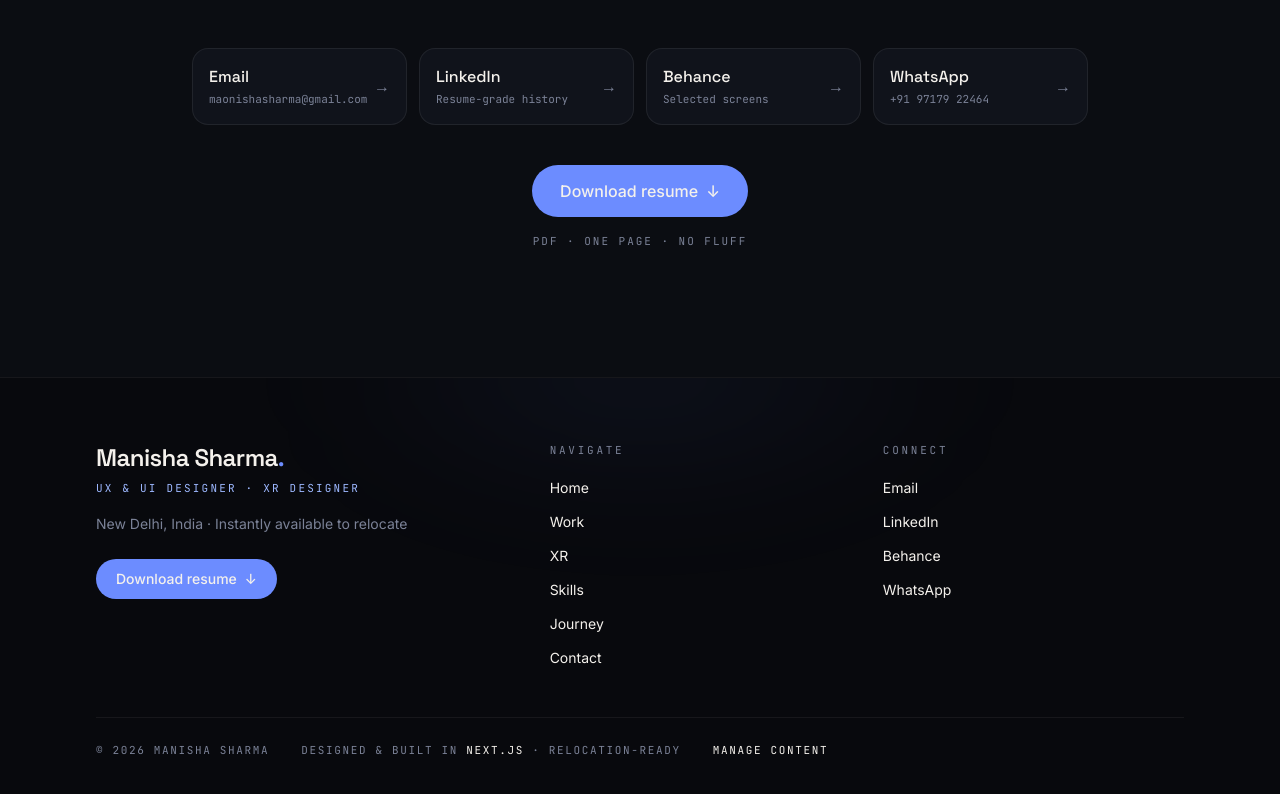
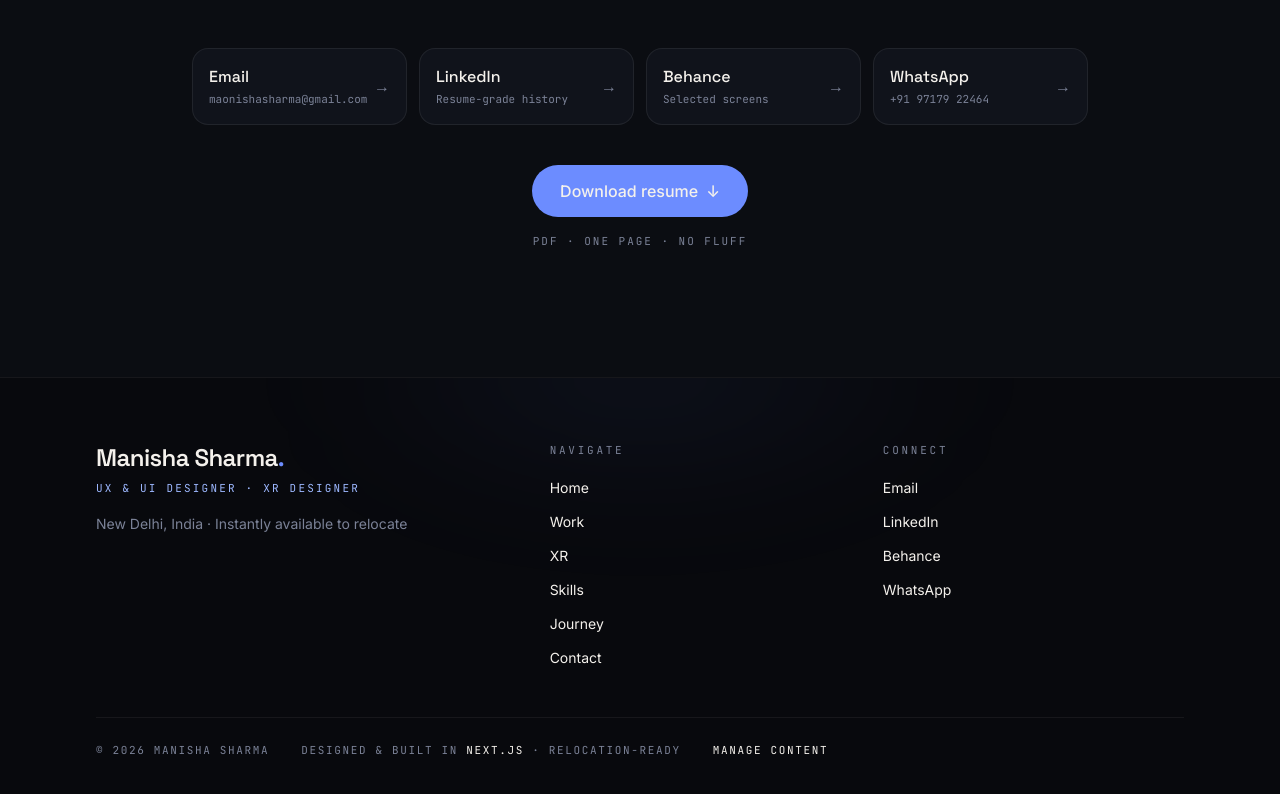
Before and after one commit to manishasharma1998/Portfolio, a Next.js app: page / in a window 1280 px wide. Shown: the part 7333-8127 px from the top of the page. Built offline with nearby package versions, Linux system fonts and the light colour scheme.

Commit message:
Remove download resume button from footer

```diff
--- a/src/components/footer.tsx
+++ b/src/components/footer.tsx
@@ -34,13 +34,6 @@ export function Footer() {
               {site.role}
             </p>
             <p className="mt-4 max-w-xs text-sm leading-relaxed text-fog-500">{site.location}</p>
-            <a
-              href={site.resume}
-              download
-              className="mt-6 inline-flex items-center gap-2 rounded-full bg-lens-400 px-5 py-2.5 text-sm font-medium text-ink-950 transition-colors hover:bg-lens-300"
-            >
-              Download resume <span aria-hidden>↓</span>
-            </a>
           </div>
 
           {/* Navigate */}
```
